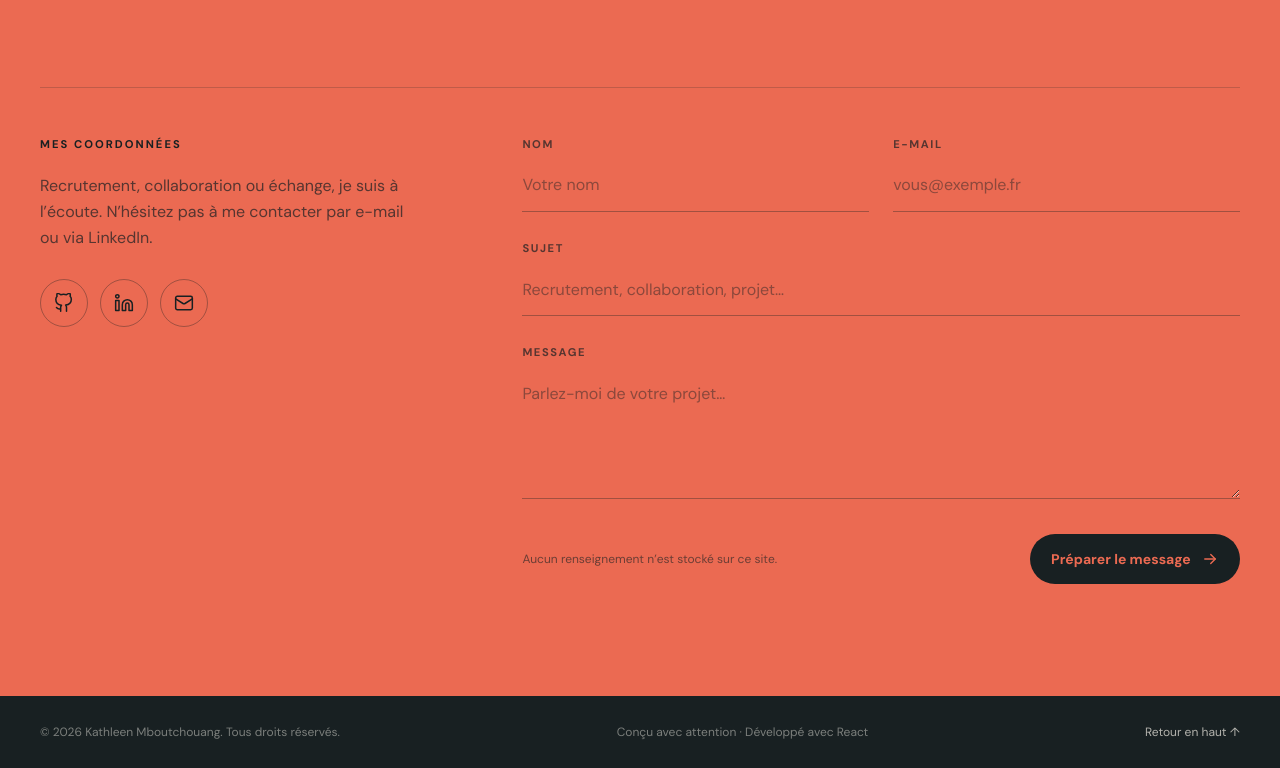
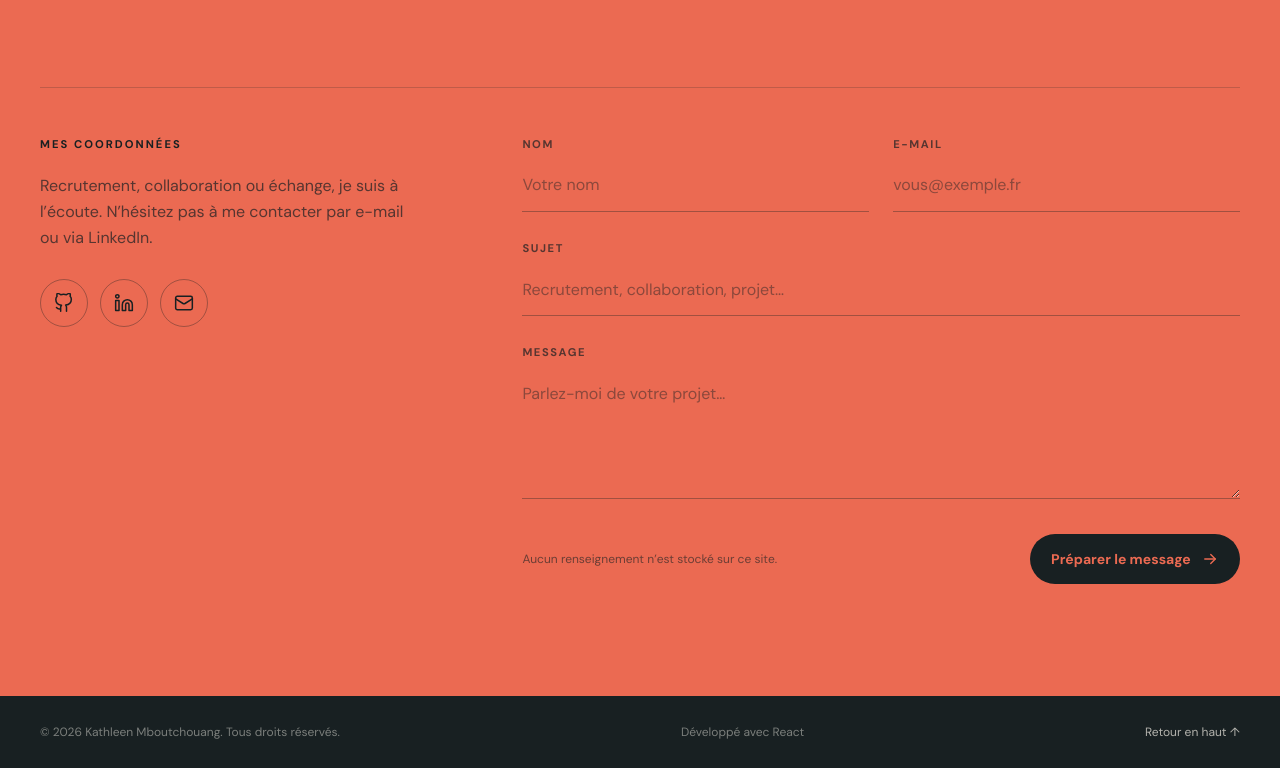
Before and after one commit to KathleenFrancis/Portfolio, a React (Vite) app: page / in a window 1280 px wide. Shown: the part 6062-6830 px from the top of the page. Built offline with nearby package versions, Linux system fonts and the light colour scheme.

Commit message:
Modification texte footer

```diff
--- a/src/components/Footer.tsx
+++ b/src/components/Footer.tsx
@@ -5,7 +5,7 @@ function Footer() {
     <footer className="dark-panel bg-ink py-7 text-cream">
       <div className="page-container flex flex-col gap-3 text-xs text-cream/45 sm:flex-row sm:items-center sm:justify-between">
         <p>© 2026 {Profile.name}. Tous droits réservés.</p>
-        <p>Conçu avec attention · Développé avec React</p>
+        <p>Développé avec React</p>
         <a className="text-cream/70 hover:text-cream" href="#accueil">
           Retour en haut ↑
         </a>
```
